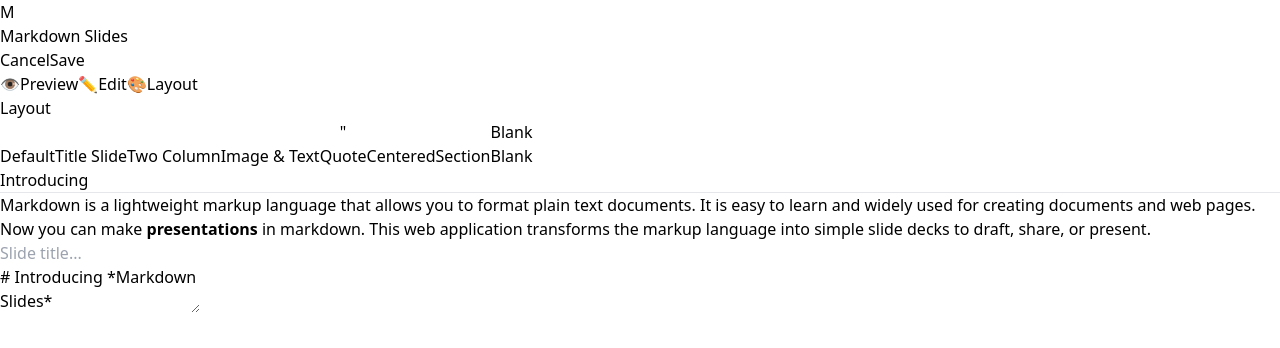
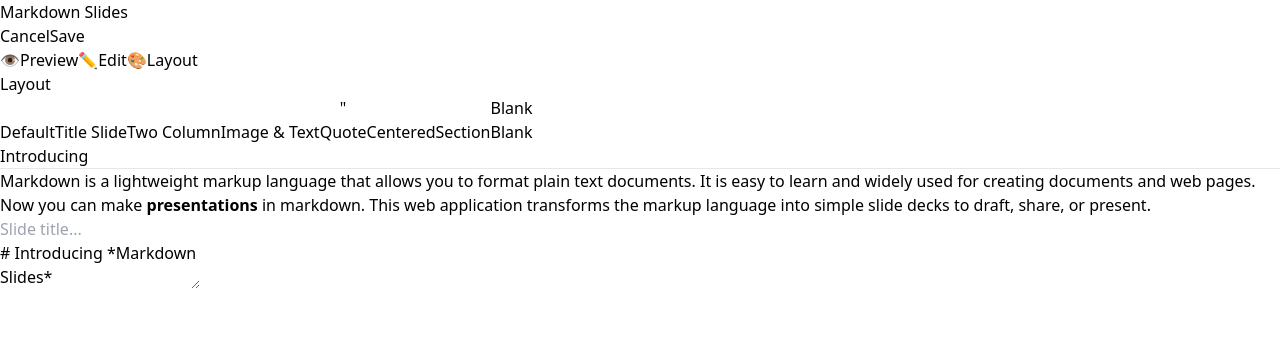
Before and after one commit to pranav-94/Markdown-Presentation, a React (Vite) app in the folder client/: page /create in a window 1280 px wide. Shown: the top 348 px of the page. Built offline with nearby package versions, Linux system fonts and the light colour scheme.

Commit message:
fixing production

```diff
--- a/client/src/routes/AddSlide.tsx
+++ b/client/src/routes/AddSlide.tsx
@@ -66,9 +66,7 @@ export default function AddSlide() {
       {/* Header */}
       <div className="bg-white border-b border-gray-200 px-3 sm:px-4 py-2 flex items-center justify-between">
         <div className="flex items-center gap-2 sm:gap-3">
-          <div className="w-6 h-6 sm:w-8 sm:h-8 bg-black rounded flex items-center justify-center">
-            <span className="text-white font-bold text-xs sm:text-sm">M</span>
-          </div>
+
           <span className="font-medium text-gray-700 text-sm sm:text-base hidden sm:block">Markdown Slides</span>
         </div>
         <div className="flex items-center gap-1 sm:gap-2">
--- a/client/src/routes/EditSlide.tsx
+++ b/client/src/routes/EditSlide.tsx
@@ -75,14 +75,6 @@ export default function EditSlide() {
     }
   }
 
-  // const handleSlideSelect = (index: number) => {
-  //   setCurrentSlideIndex(index)
-  //   const selectedSlide = allSlides[index]
-  //   if (selectedSlide) {
-  //     setSlide(selectedSlide)
-  //     navigate(`/edit/${selectedSlide.id}`, { replace: true })
-  //   }
-  // }
 
   if (loading || !slide) {
     return (
@@ -97,9 +89,7 @@ export default function EditSlide() {
       {/* Header */}
       <div className="bg-white border-b border-gray-200 px-3 sm:px-4 py-2 flex items-center justify-between">
         <div className="flex items-center gap-2 sm:gap-3">
-          <div className="w-6 h-6 sm:w-8 sm:h-8 bg-black rounded flex items-center justify-center">
-            <span className="text-white font-bold text-xs sm:text-sm">M</span>
-          </div>
+
           <span className="font-medium text-gray-700 text-sm sm:text-base hidden sm:block">Markdown Slides</span>
         </div>
         <div className="flex items-center gap-1 sm:gap-2">
```
